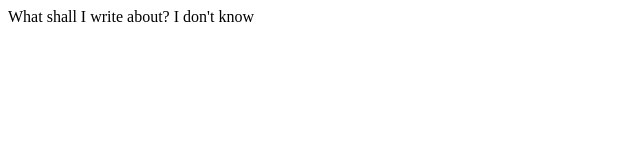
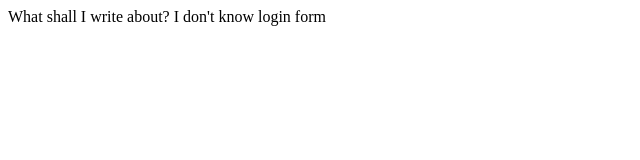
Before and after one commit to Baybedoll-techgirl/MyApp, a plain HTML site: page index.html in a window 1280 px wide. Shown: the full height of the page, 0-640 px from the left. Drawn offline with Linux system fonts and the light colour scheme.

Commit message:
login form

```diff
--- /dev/null
+++ b/dir2/app2.js
@@ -0,0 +1 @@
+console.log("Hello2")
--- a/index.html
+++ b/index.html
@@ -4,5 +4,6 @@ This is my First Web page
 </title>
 <body>
     What shall I write about? I don't know
+    login form
 </body>
 </html>
```
Also changed, not shown: login.html (added, +1 -0 lines), log.txt (added).
